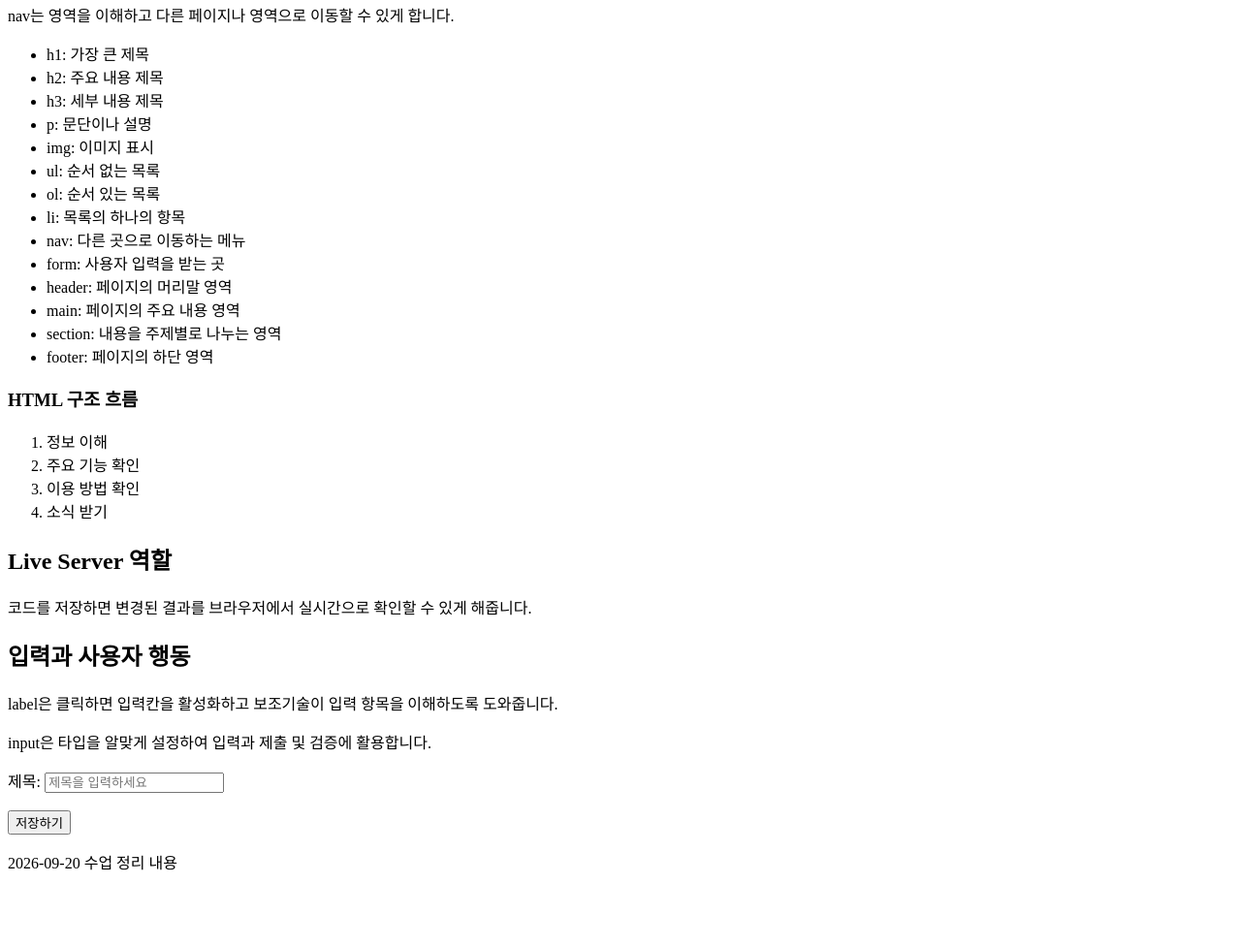
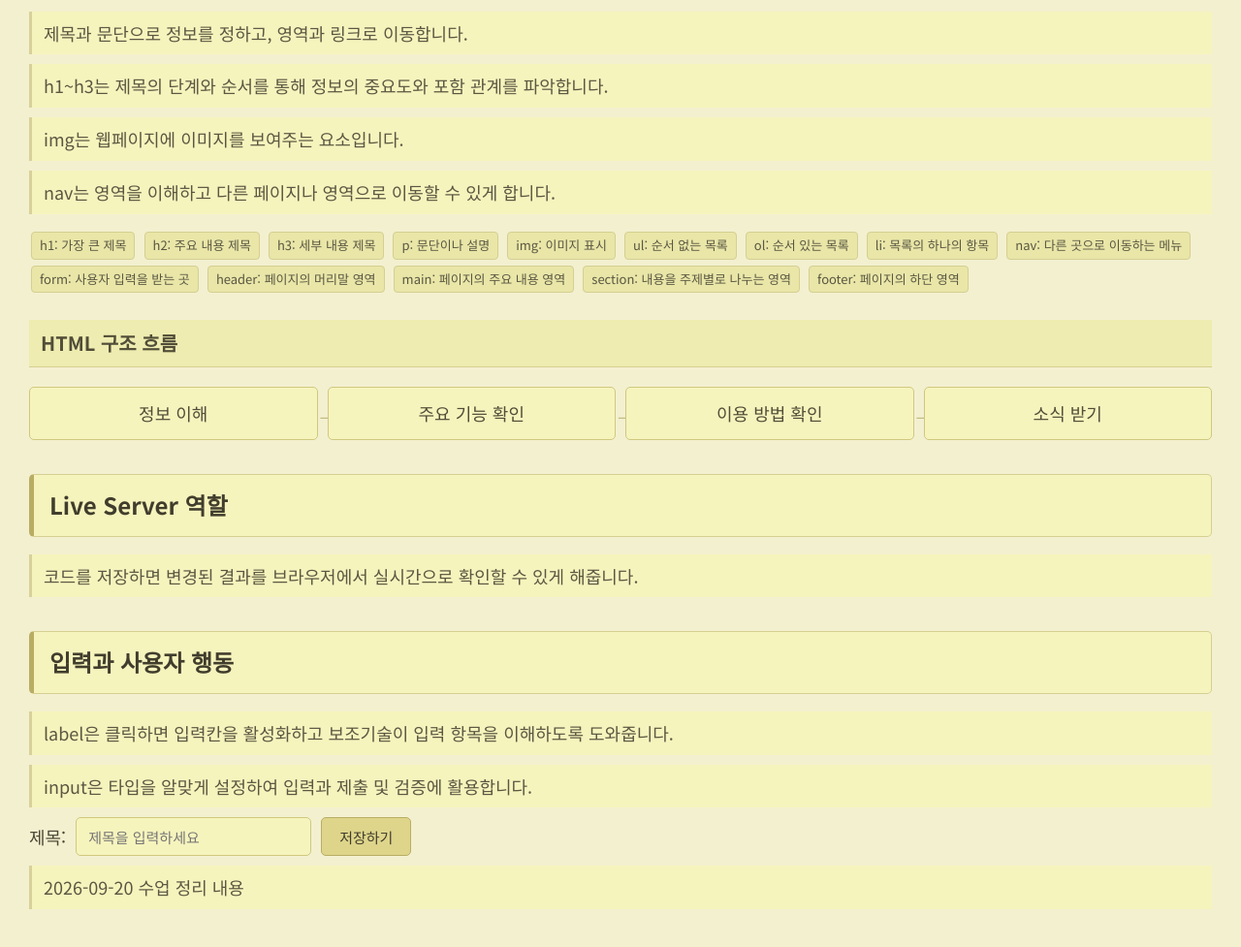
Before and after one commit to jjy0326/uiuxprogramming, a plain HTML site: page index.html in a window 1280 px wide. Shown: the part 345-1322 px from the top of the page at 97% size. Before the commit the page ends 1262 px from the top, so only its background shows below. Drawn offline with Linux system fonts and the light colour scheme.

Commit message:
3주차 수업

```diff
--- a/index.html
+++ b/index.html
@@ -1,9 +1,15 @@
 <!DOCTYPE html>
 <html lang="ko">
+
 <head>
     <meta charset="UTF-8">
     <title>UX/UI 수업 간단 정리</title>
 
+    <link rel="preconnect" href="https://fonts.googleapis.com">
+    <link rel="preconnect" href="https://fonts.gstatic.com" crossorigin>
+    <link href="https://fonts.googleapis.com/css2?family=Noto+Sans+KR:wght@100..900&display=swap" rel="stylesheet">
+
+    <link rel="stylesheet" href="style.css">
 </head>
 
 <body>
@@ -12,7 +18,8 @@
         <!-- 사용자: 수업생 -->
         <!-- 목적: 수업 내용을 정리하고 복습 -->
         <!-- 핵심 행동: 내용을 확인하고 노트를 저장 -->
-<!-- 정보 순서:수업틀 → 주요 내용 확인 → 핵심 내용 확인 → 노트저장  -->
+        <!-- 정보 순서: 수업틀 → 주요 내용 확인 → 핵심 내용 확인 → 노트저장 -->
+
         <h1>UX/UI 2주차 수업 내용과 정리</h1>
         <p>HTML은 화면의 모양보다 먼저 정보와 행동의 구조를 만듭니다.</p>
     </header>
@@ -26,6 +33,7 @@
     <main>
 
         <section id="html">
+
             <h2>HTML 요소와 구조</h2>
 
             <p>제목과 문단으로 정보를 정하고, 영역과 링크로 이동합니다.</p>
@@ -36,52 +44,70 @@
 
             <p>nav는 영역을 이해하고 다른 페이지나 영역으로 이동할 수 있게 합니다.</p>
 
-    <ul>
-        <li>h1: 가장 큰 제목</li>
-        <li>h2: 주요 내용 제목</li>
-        <li>h3: 세부 내용 제목</li>
-        <li>p: 문단이나 설명</li>
-        <li>img: 이미지 표시</li>
-        <li>ul: 순서 없는 목록</li>
-        <li>ol: 순서 있는 목록</li>
-        <li>li: 목록의 하나의 항목</li>
-        <li>nav: 다른 곳으로 이동하는 메뉴</li>
-        <li>form: 사용자 입력을 받는 곳</li>
-        <li>header: 페이지의 머리말 영역</li>
-        <li>main: 페이지의 주요 내용 영역</li>
-        <li>section: 내용을 주제별로 나누는 영역</li>
-        <li>footer: 페이지의 하단 영역</li>
+            <ul class="features-list">
+                <li class="features-card">h1: 가장 큰 제목</li>
+                <li class="features-card">h2: 주요 내용 제목</li>
+                <li class="features-card">h3: 세부 내용 제목</li>
+                <li class="features-card">p: 문단이나 설명</li>
+                <li class="features-card">img: 이미지 표시</li>
+                <li class="features-card">ul: 순서 없는 목록</li>
+                <li class="features-card">ol: 순서 있는 목록</li>
+                <li class="features-card">li: 목록의 하나의 항목</li>
+                <li class="features-card">nav: 다른 곳으로 이동하는 메뉴</li>
+                <li class="features-card">form: 사용자 입력을 받는 곳</li>
+                <li class="features-card">header: 페이지의 머리말 영역</li>
+                <li class="features-card">main: 페이지의 주요 내용 영역</li>
+                <li class="features-card">section: 내용을 주제별로 나누는 영역</li>
+                <li class="features-card">footer: 페이지의 하단 영역</li>
             </ul>
 
             <h3>HTML 구조 흐름</h3>
-    <ol>
+
+            <ol class="flow-list">
                 <li>정보 이해</li>
                 <li>주요 기능 확인</li>
                 <li>이용 방법 확인</li>
                 <li>소식 받기</li>
             </ol>
+
         </section>
 
         <section id="server">
+
             <h2>Live Server 역할</h2>
-    <p>코드를 저장하면 변경된 결과를 브라우저에서 실시간으로 확인할 수 있게 해줍니다.</p>
+
+            <p>
+                코드를 저장하면 변경된 결과를 브라우저에서
+                실시간으로 확인할 수 있게 해줍니다.
+            </p>
+
         </section>
 
         <section id="form">
+
             <h2>입력과 사용자 행동</h2>
 
-    <p>label은 클릭하면 입력칸을 활성화하고 보조기술이 입력 항목을 이해하도록 도와줍니다.</p>
+            <p>
+                label은 클릭하면 입력칸을 활성화하고
+                보조기술이 입력 항목을 이해하도록 도와줍니다.
+            </p>
 
-    <p>input은 타입을 알맞게 설정하여 입력과 제출 및 검증에 활용합니다.</p>
+            <p>
+                input은 타입을 알맞게 설정하여
+                입력과 제출 및 검증에 활용합니다.
+            </p>
 
             <form aria-label="노트 저장 양식">
+
                 <label for="title">제목:</label>
                 <input type="text" id="title" placeholder="제목을 입력하세요">
 
-        <br><br>
+                <button type="submit" aria-label="노트 저장">저장하기</button>
 
-        <button type="submit" aria-label="노트 저장">저장하기</button>
             </form>
+
+            </form>
+
         </section>
 
     </main>
@@ -91,4 +117,5 @@
     </footer>
 
 </body>
+
 </html>
--- a/style.css
+++ b/style.css
@@ -0,0 +1,154 @@
+* {
+    box-sizing: border-box;
+}
+
+body {
+    color: #4a4735;
+    font-family: "Noto Sans KR", sans-serif;
+    font-size: 18px;
+    line-height: 1.6;
+    background-color: #f3f0d0;
+    margin: 0;
+    padding: 30px;
+}
+
+/* 가장 큰 제목 */
+h1 {
+    margin-bottom: 15px;
+    padding: 18px 20px;
+    border: 1px solid #d5cf91;
+    border-radius: 6px;
+    background-color: #f6f4bd;
+    color: #353326;
+    font-size: 32px;
+    font-weight: 700;
+}
+
+/* 주요 소제목 */
+h2 {
+    margin-top: 35px;
+    margin-bottom: 18px;
+    padding: 12px 16px;
+    border: 1px solid #d5cf91;
+    border-left: 5px solid #b9ad63;
+    border-radius: 5px;
+    background-color: #f6f4bd;
+    color: #403d2d;
+    font-size: 24px;
+}
+
+/* 세부 소제목 */
+h3 {
+    margin-top: 25px;
+    margin-bottom: 10px;
+    padding: 8px 12px;
+    border-bottom: 1px solid #d5cf91;
+    background-color: #eeecb0;
+    color: #514d38;
+    font-size: 20px;
+}
+
+/* 설명 문단 */
+p {
+    margin: 10px 0;
+    padding: 8px 12px;
+    border-left: 3px solid #d8d19a;
+    background-color: #f6f4bd;
+    color: #5b5742;
+}
+
+/* HTML 요소 정리 목록 */
+.features-list {
+    list-style: none;
+    padding-left: 0;
+    margin: 15px 0 25px 0;
+}
+
+/* HTML 요소 */
+.features-card {
+    display: inline-block;
+    padding: 3px 8px;
+    margin: 3px 2px;
+    border: 1px solid #d5cf91;
+    border-radius: 4px;
+    background-color: #e9e6a8;
+    color: #5b5742;
+    font-size: 13px;
+}
+
+/* HTML 구조 흐름 */
+.flow-list {
+    display: flex;
+    align-items: center;
+    gap: 10px;
+    list-style: none;
+    padding: 0;
+    margin: 20px 0;
+}
+
+/* 흐름의 각 단계 */
+.flow-list li {
+    position: relative;
+    flex: 1;
+    box-sizing: border-box;
+    padding: 12px 10px;
+    text-align: center;
+    border: 1px solid #d0c87f;
+    border-radius: 5px;
+    background-color: #f6f4bd;
+    color: #514d38;
+}
+
+/* 단계 사이 화살표 */
+.flow-list li:not(:last-child)::after {
+    content: "→";
+    position: absolute;
+    right: -18px;
+    color: #a59b55;
+    font-weight: bold;
+}
+
+/* 일반 순서 목록 */
+ol {
+    padding-left: 25px;
+}
+
+ol li {
+    padding: 3px 0;
+}
+
+/* 버튼 */
+form {
+    display: flex;
+    align-items: center;
+    gap: 10px;
+}
+
+form input {
+    box-sizing: border-box;
+    height: 40px;
+    padding: 8px 12px;
+    border: 1px solid #d0c87f;
+    border-radius: 5px;
+    background-color: #f6f4bd;
+    color: #403d2d;
+    font-family: "Noto Sans KR", sans-serif;
+    font-size: 15px;
+}
+
+form button {
+    box-sizing: border-box;
+    height: 40px;
+    padding: 8px 18px;
+    border: 1px solid #b9ad63;
+    border-radius: 5px;
+    background-color: #ded58b;
+    color: #403d2d;
+    font-family: "Noto Sans KR", sans-serif;
+    font-size: 15px;
+    cursor: pointer;
+}
+
+form br {
+    display: none;
+}
```
Lines whose indentation alone changed are shown as unchanged.
